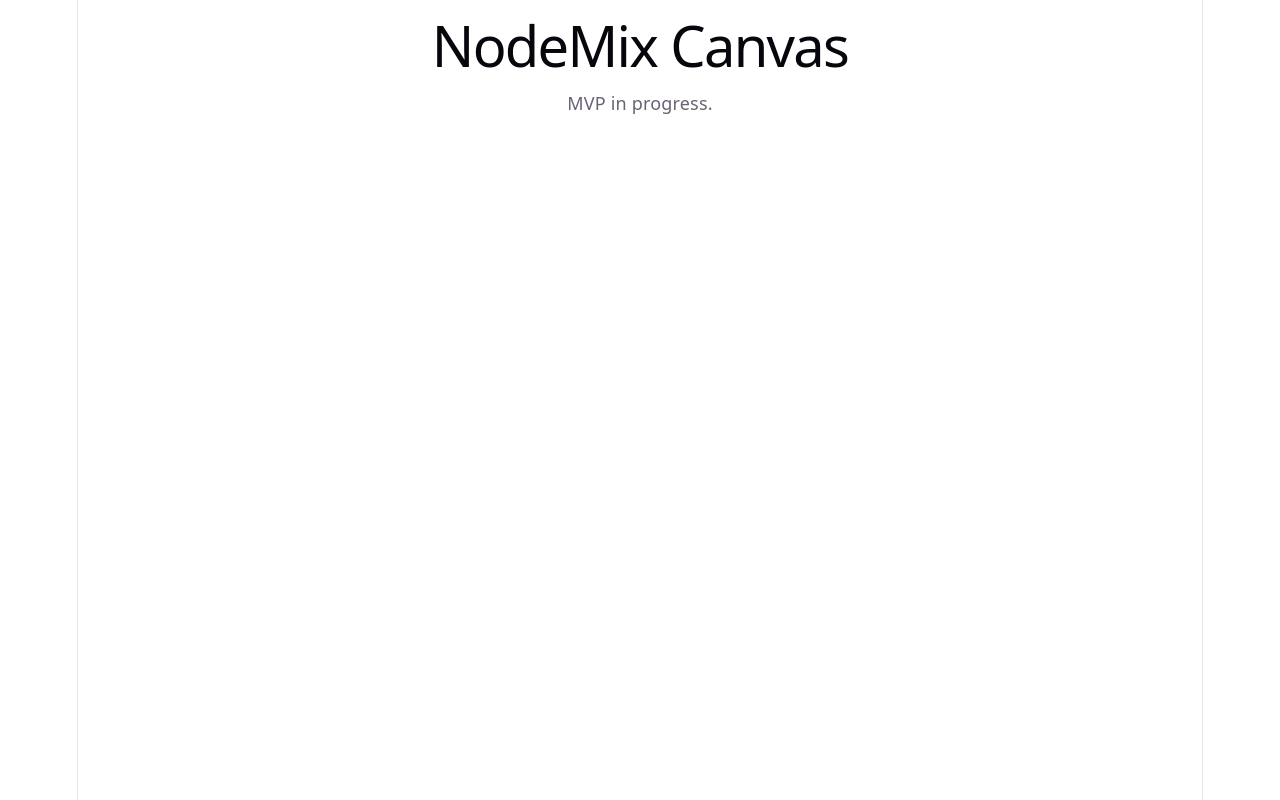
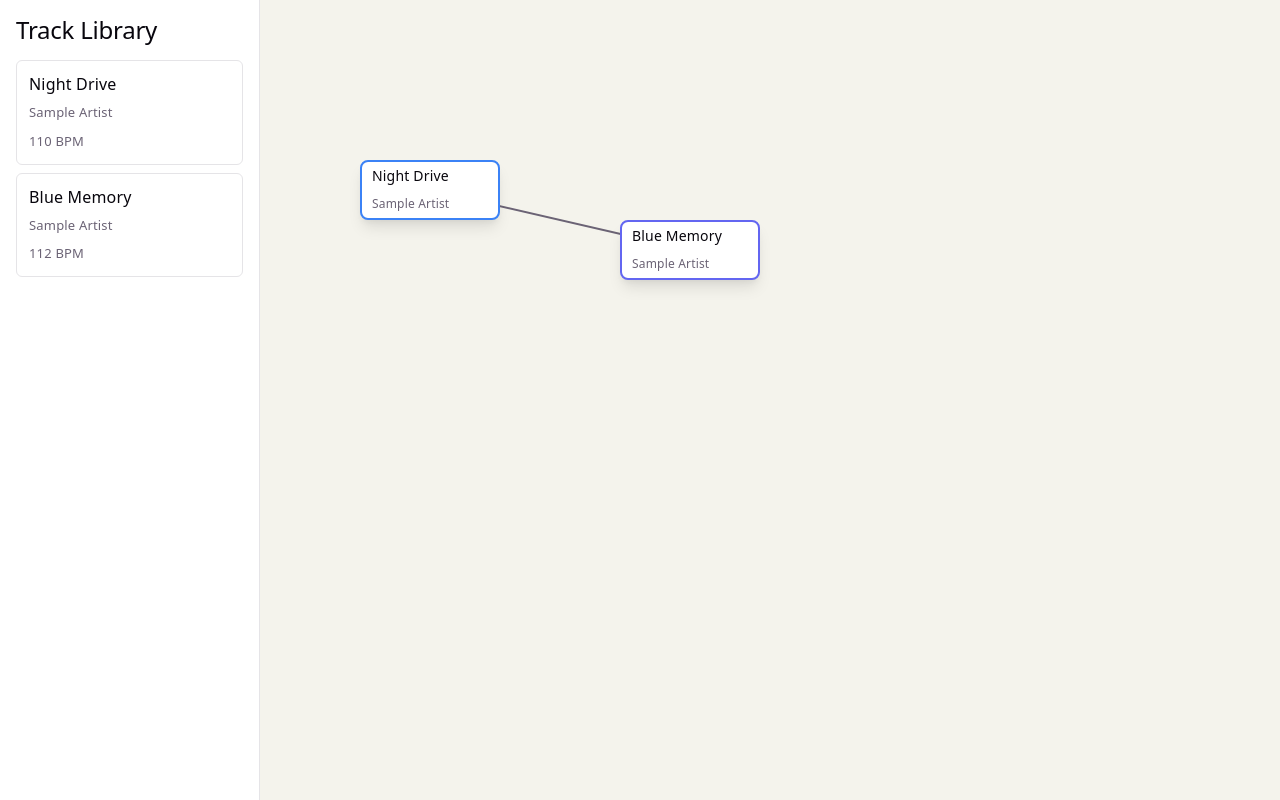
Before and after one commit to kishistagram/SS04_00_djnodetool, a React (Vite) app: page / in a window 1280 px wide. Built offline with nearby package versions, Linux system fonts and the light colour scheme.

Commit message:
feat: render static track library and node canvas from mock data
Co-authored-by: Shelley <shelley@exe.dev>

```diff
--- a/src/App.tsx
+++ b/src/App.tsx
@@ -1,10 +1,27 @@
+// App is the top-level component. It owns the project data (mock data for
+// now) and lays out the two main regions: the Track Library on the left
+// and the Node Canvas on the right.
+//
+// Phase 2: static rendering only. The Inspector Panel and Player Controls
+// are not part of this phase.
+
+import { mockProject } from "./domain/mockProject";
+import TrackLibrary from "./components/TrackLibrary";
+import NodeCanvas from "./components/NodeCanvas";
+
 function App() {
+  const project = mockProject;
+
   return (
-    <div>
-      <h1>NodeMix Canvas</h1>
-      <p>MVP in progress.</p>
+    <div className="app-layout">
+      <TrackLibrary tracks={project.tracks} />
+      <NodeCanvas
+        tracks={project.tracks}
+        nodes={project.nodes}
+        edges={project.edges}
+      />
     </div>
-  )
+  );
 }
 
-export default App
+export default App;
--- /dev/null
+++ b/src/components/EdgeView.tsx
@@ -0,0 +1,41 @@
+// EdgeView renders a single transition edge as an SVG line with an
+// arrowhead, drawn from the center of the source node to the center of
+// the target node.
+//
+// Phase 2: static display only. It receives the resolved from/to nodes
+// and computes their centers using the fixed node size.
+
+import type { TrackNode } from "../domain/types";
+import { NODE_WIDTH, NODE_HEIGHT } from "./canvasLayout";
+
+type EdgeViewProps = {
+  fromNode: TrackNode;
+  toNode: TrackNode;
+  // Shared SVG marker id for the arrowhead, defined once by NodeCanvas.
+  markerId: string;
+};
+
+function nodeCenter(node: TrackNode) {
+  return {
+    x: node.x + NODE_WIDTH / 2,
+    y: node.y + NODE_HEIGHT / 2,
+  };
+}
+
+function EdgeView({ fromNode, toNode, markerId }: EdgeViewProps) {
+  const from = nodeCenter(fromNode);
+  const to = nodeCenter(toNode);
+
+  return (
+    <line
+      className="edge-line"
+      x1={from.x}
+      y1={from.y}
+      x2={to.x}
+      y2={to.y}
+      markerEnd={`url(#${markerId})`}
+    />
+  );
+}
+
+export default EdgeView;
--- /dev/null
+++ b/src/components/NodeCanvas.tsx
@@ -0,0 +1,65 @@
+// NodeCanvas renders the free-form canvas area: all transition edges in
+// an SVG layer behind, and all track nodes on top.
+//
+// Phase 2: static display only. There is no selection, dragging, or edge
+// creation. Edges look up their from/to nodes by id; nodes look up their
+// linked track by id (to show the artist).
+
+import type { Track, TrackNode as TrackNodeType, TransitionEdge } from "../domain/types";
+import TrackNode from "./TrackNode";
+import EdgeView from "./EdgeView";
+
+type NodeCanvasProps = {
+  tracks: Track[];
+  nodes: TrackNodeType[];
+  edges: TransitionEdge[];
+};
+
+const ARROW_MARKER_ID = "edge-arrowhead";
+
+function NodeCanvas({ tracks, nodes, edges }: NodeCanvasProps) {
+  const findNode = (id: string) => nodes.find((node) => node.id === id);
+  const findTrack = (id: string) => tracks.find((track) => track.id === id);
+
+  return (
+    <main className="node-canvas">
+      <svg className="edge-layer">
+        <defs>
+          <marker
+            id={ARROW_MARKER_ID}
+            markerWidth="10"
+            markerHeight="10"
+            refX="8"
+            refY="3"
+            orient="auto"
+            markerUnits="strokeWidth"
+          >
+            <path d="M0,0 L8,3 L0,6 Z" className="edge-arrowhead" />
+          </marker>
+        </defs>
+        {edges.map((edge) => {
+          const fromNode = findNode(edge.fromNodeId);
+          const toNode = findNode(edge.toNodeId);
+          if (!fromNode || !toNode) return null;
+          return (
+            <EdgeView
+              key={edge.id}
+              fromNode={fromNode}
+              toNode={toNode}
+              markerId={ARROW_MARKER_ID}
+            />
+          );
+        })}
+      </svg>
+      {nodes.map((node) => (
+        <TrackNode
+          key={node.id}
+          node={node}
+          track={findTrack(node.trackId)}
+        />
+      ))}
+    </main>
+  );
+}
+
+export default NodeCanvas;
--- /dev/null
+++ b/src/components/TrackLibrary.tsx
@@ -0,0 +1,34 @@
+// TrackLibrary renders the list of tracks from Project.tracks.
+//
+// Phase 2: static display only. Each entry shows the title, artist (if
+// available), and BPM (if available). The "Add to Canvas" button is not
+// part of this phase.
+
+import type { Track } from "../domain/types";
+
+type TrackLibraryProps = {
+  tracks: Track[];
+};
+
+function TrackLibrary({ tracks }: TrackLibraryProps) {
+  return (
+    <aside className="track-library">
+      <h2>Track Library</h2>
+      <ul className="track-list">
+        {tracks.map((track) => (
+          <li key={track.id} className="track-item">
+            <span className="track-title">{track.title}</span>
+            {track.artist && (
+              <span className="track-artist">{track.artist}</span>
+            )}
+            {track.bpm !== undefined && (
+              <span className="track-bpm">{track.bpm} BPM</span>
+            )}
+          </li>
+        ))}
+      </ul>
+    </aside>
+  );
+}
+
+export default TrackLibrary;
--- /dev/null
+++ b/src/components/TrackNode.tsx
@@ -0,0 +1,35 @@
+// TrackNode renders a single node as a card on the canvas.
+//
+// Phase 2: static display only. The card is absolutely positioned using
+// the node's x/y (CSS pixels from the canvas top-left) and a fixed size.
+// It shows the node label and the linked track's artist (if available).
+
+import type { Track, TrackNode as TrackNodeType } from "../domain/types";
+import { NODE_WIDTH, NODE_HEIGHT } from "./canvasLayout";
+
+type TrackNodeProps = {
+  node: TrackNodeType;
+  track?: Track;
+};
+
+function TrackNode({ node, track }: TrackNodeProps) {
+  return (
+    <div
+      className="track-node"
+      style={{
+        left: node.x,
+        top: node.y,
+        width: NODE_WIDTH,
+        height: NODE_HEIGHT,
+        borderColor: node.color,
+      }}
+    >
+      <span className="track-node-label">{node.label}</span>
+      {track?.artist && (
+        <span className="track-node-artist">{track.artist}</span>
+      )}
+    </div>
+  );
+}
+
+export default TrackNode;
--- /dev/null
+++ b/src/components/canvasLayout.ts
@@ -0,0 +1,8 @@
+// Shared canvas layout constants.
+//
+// Node size is fixed for the MVP so that edges can compute the center
+// point of each node when drawing lines between them. Both TrackNode
+// (for rendering) and EdgeView (for line geometry) read these values.
+
+export const NODE_WIDTH = 140;
+export const NODE_HEIGHT = 60;
--- a/src/index.css
+++ b/src/index.css
@@ -109,3 +109,110 @@ code {
   padding: 4px 8px;
   background: var(--code-bg);
 }
+
+/* --- NodeMix Canvas layout (Phase 2: static rendering) --- */
+
+#root {
+  width: 100%;
+  text-align: left;
+  border-inline: none;
+}
+
+.app-layout {
+  display: flex;
+  flex: 1;
+  min-height: 100svh;
+}
+
+/* Track Library (left panel) */
+.track-library {
+  width: 260px;
+  flex-shrink: 0;
+  border-right: 1px solid var(--border);
+  padding: 16px;
+  box-sizing: border-box;
+  overflow-y: auto;
+}
+
+.track-library h2 {
+  margin-bottom: 16px;
+}
+
+.track-list {
+  list-style: none;
+  margin: 0;
+  padding: 0;
+  display: flex;
+  flex-direction: column;
+  gap: 8px;
+}
+
+.track-item {
+  display: flex;
+  flex-direction: column;
+  gap: 2px;
+  padding: 10px 12px;
+  border: 1px solid var(--border);
+  border-radius: 6px;
+}
+
+.track-title {
+  font-size: 16px;
+  color: var(--text-h);
+}
+
+.track-artist,
+.track-bpm {
+  font-size: 13px;
+  color: var(--text);
+}
+
+/* Node Canvas (main area) */
+.node-canvas {
+  position: relative;
+  flex: 1;
+  overflow: hidden;
+  background: var(--code-bg);
+}
+
+.edge-layer {
+  position: absolute;
+  inset: 0;
+  width: 100%;
+  height: 100%;
+  pointer-events: none;
+}
+
+.edge-line {
+  stroke: var(--text);
+  stroke-width: 2;
+}
+
+.edge-arrowhead {
+  fill: var(--text);
+}
+
+/* Track node card */
+.track-node {
+  position: absolute;
+  display: flex;
+  flex-direction: column;
+  justify-content: center;
+  gap: 2px;
+  padding: 6px 10px;
+  box-sizing: border-box;
+  background: var(--bg);
+  border: 2px solid var(--border);
+  border-radius: 8px;
+  box-shadow: var(--shadow);
+}
+
+.track-node-label {
+  font-size: 14px;
+  color: var(--text-h);
+}
+
+.track-node-artist {
+  font-size: 12px;
+  color: var(--text);
+}
```
Also changed, not shown: 3 other files (tests, documents, lock files or other folders).
